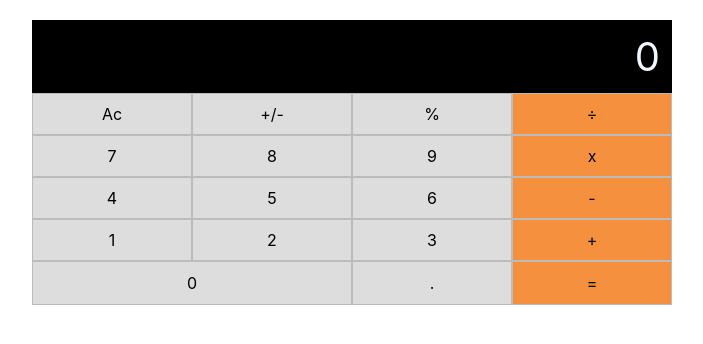
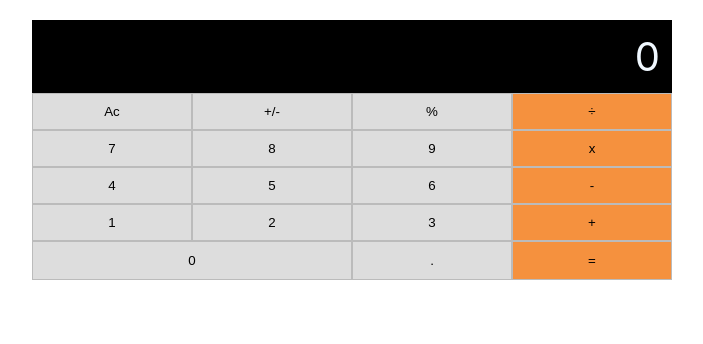
Before and after one commit to yohannesdagnachew/maths-magicians, a React (Create React App) app: page / in a window 1280 px wide. Shown: the top 344 px of the page, without its empty margins (288-991 px from the left). Built offline with nearby package versions, Linux system fonts and the light colour scheme.

Commit message:
Add Functionality

```diff
--- a/src/componants/calculetor.js
+++ b/src/componants/calculetor.js
@@ -1,6 +1,3 @@
-/* eslint-disable jsx-a11y/click-events-have-key-events */
-/* eslint-disable jsx-a11y/no-noninteractive-element-interactions */
-/* eslint-disable react/prefer-stateless-function */
 import React, { Component } from 'react';
 import './calculetor.css';
 import calculate from '../logic/calculate';
@@ -36,70 +33,71 @@ class Calculator extends Component {
         </div>
 
         <div className="input__section">
-          <ul className="output-ul">
-            <li
+          <div className="output-ul">
+            <button
+              type="button"
               onClick={this.eventHandler}
               onKeyDown={this.eventHandler}
               id="clear"
               className="key"
             >
               Ac
-            </li>
-            <li onClick={this.eventHandler} id="plus-minus" className="key">
+            </button>
+            <button type="button" onClick={this.eventHandler} id="plus-minus" className="key">
               +/-
-            </li>
-            <li onClick={this.eventHandler} id="percent" className="key">
+            </button>
+            <button type="button" onClick={this.eventHandler} id="percent" className="key">
               %
-            </li>
-            <li onClick={this.eventHandler} id="divide" className="key action">
+            </button>
+            <button type="button" onClick={this.eventHandler} id="divide" className="key action">
               ÷
-            </li>
-            <li onClick={this.eventHandler} className="key">
+            </button>
+            <button type="button" onClick={this.eventHandler} className="key">
               7
-            </li>
-            <li onClick={this.eventHandler} className="key">
+            </button>
+            <button type="button" onClick={this.eventHandler} className="key">
               8
-            </li>
-            <li onClick={this.eventHandler} className="key">
+            </button>
+            <button type="button" onClick={this.eventHandler} className="key">
               9
-            </li>
-            <li onClick={this.eventHandler} id="times" className="key action">
+            </button>
+            <button type="button" onClick={this.eventHandler} id="times" className="key action">
               x
-            </li>
-            <li onClick={this.eventHandler} className="key">
+            </button>
+            <button type="button" onClick={this.eventHandler} className="key">
               4
-            </li>
-            <li onClick={this.eventHandler} className="key">
+            </button>
+            <button type="button" onClick={this.eventHandler} className="key">
               5
-            </li>
-            <li onClick={this.eventHandler} className="key">
+            </button>
+            <button type="button" onClick={this.eventHandler} className="key">
               6
-            </li>
-            <li onClick={this.eventHandler} id="minus" className="key action">
+            </button>
+            <button type="button" onClick={this.eventHandler} id="minus" className="key action">
               -
-            </li>
-            <li onClick={this.eventHandler} className="key">
+            </button>
+            <button type="button" onClick={this.eventHandler} className="key">
               1
-            </li>
-            <li onClick={this.eventHandler} className="key">
+            </button>
+            <button type="button" onClick={this.eventHandler} className="key">
               2
-            </li>
-            <li onClick={this.eventHandler} className="key">
+            </button>
+            <button type="button" onClick={this.eventHandler} className="key">
               3
-            </li>
-            <li onClick={this.eventHandler} id="plus" className="key action">
+            </button>
+            <button type="button" onClick={this.eventHandler} id="plus" className="key action">
               +
-            </li>
-            <li onClick={this.eventHandler} className="key zero">
+            </button>
+            <button type="button" onClick={this.eventHandler} className="key zero">
               0
-            </li>
-            <li onClick={this.eventHandler} className="key decimal">
+            </button>
+            <button type="button" onClick={this.eventHandler} className="key decimal">
               .
-            </li>
-            <li onClick={this.eventHandler} id="equals" className="key action">
+            </button>
+            <button type="button" onClick={this.eventHandler} id="equals" className="key action">
               =
-            </li>
-          </ul>
+            </button>
+          </div>
         </div>
       </div>
     );
```
